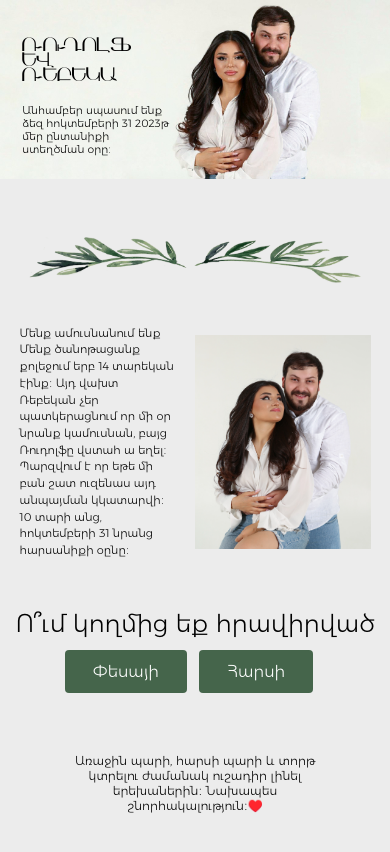
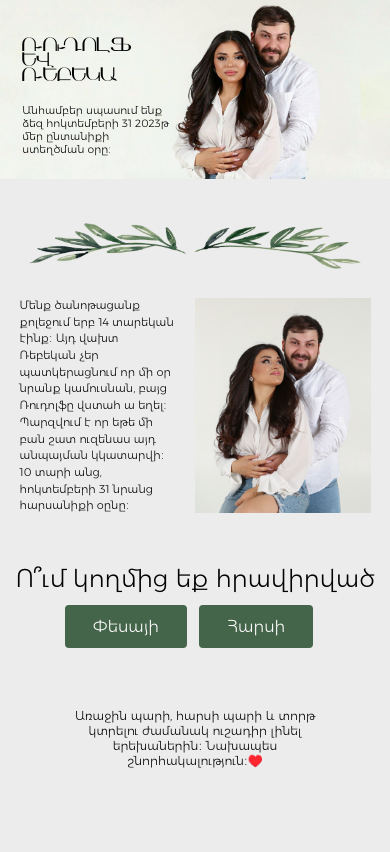
Before and after one commit to AnnaElez/invitations, a React (Create React App) app: page / in a window 390 px wide. Shown: the top 852 px of the page. Built offline with nearby package versions, Linux system fonts and the light colour scheme.

Commit message:
esel b-n

```diff
--- a/src/AboutUs/AboutUs.jsx
+++ b/src/AboutUs/AboutUs.jsx
@@ -8,7 +8,6 @@ const AboutUs = () => {
       </section>
       <div className={classes.about_couple}>
         <section>
-          <h2>Մենք ամուսնանում ենք</h2>
           <p>
             Մենք ծանոթացանք քոլեջում երբ 14 տարեկան էինք։ Այդ վախտ Ռեբեկան չեր
             պատկերացնում որ մի օր նրանք կամուսնան, բայց Ռուդոլֆը վստահ ա եղել։
--- a/src/AboutUs/AboutUs.module.css
+++ b/src/AboutUs/AboutUs.module.css
@@ -31,7 +31,7 @@
     }
 
     .olive_branch {
-        padding: clamp(4.018125rem, 0.0019rem + 10.71vw, 5.356875rem) 0;
+        padding: clamp(2.67875rem, 0.0012rem + 7.14vw, 3.57125rem) 0;
     }
 }
 
@@ -41,6 +41,6 @@
     }
 
     .olive_branch {
-        padding: clamp(2.143125rem, 0.0003rem + 10.7143vw, 4.018125rem) 0;
+        padding: clamp(1.42875rem, 0.0002rem + 7.1429vw, 2.67875rem) 0;
     }
 }
--- a/src/WeddingTimeline/WeddingTimeline.jsx
+++ b/src/WeddingTimeline/WeddingTimeline.jsx
@@ -14,7 +14,7 @@ export default function WeddingTimeline({ whosTimeline }) {
       {whosTimeline === "groom" && (
         <>
           <TimelineItem>
-            <TimelineOppositeContent>
+            <TimelineOppositeContent >
               10:00&nbsp;
               <a
                 href="https://yandex.ru/maps/-/CDQvQYoJ"
```
